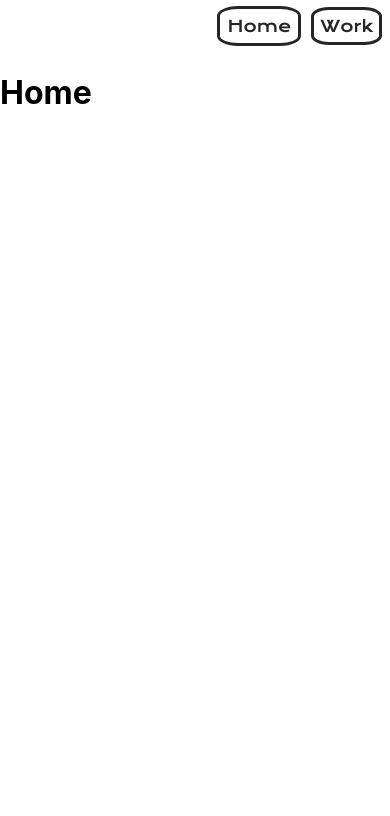
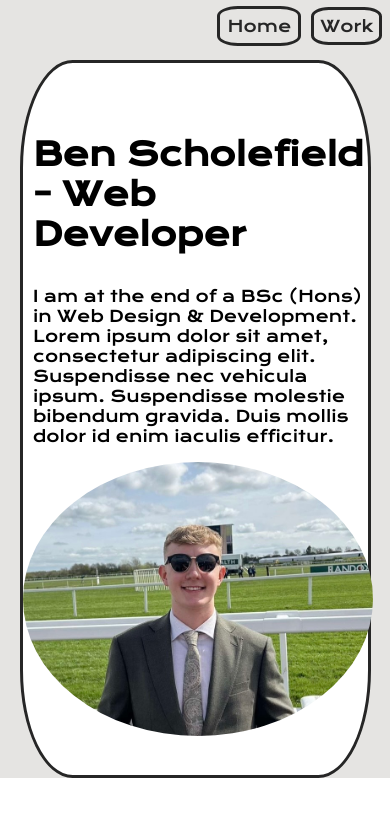
Before and after one commit to rowdysquirrel23/3159_professional_portfolio, a React (Create React App) app in the folder personal_site/: page / in a window 390 px wide. Shown: the top 816 px of the page. Built offline with nearby package versions, Linux system fonts and the light colour scheme.

Commit message:
Banner section of main page added

```diff
--- a/personal_site/src/App.css
+++ b/personal_site/src/App.css
@@ -1,38 +1,8 @@
-.App {
-  text-align: center;
+@import url('https://fonts.googleapis.com/css2?family=Krona+One&display=swap');
+
+.container {
+  font-family: "Krona One", sans-serif;
+  font-weight: 400;
+  font-style: normal;
+  background-color: #E5E4E2;
 }
-
-.App-logo {
-  height: 40vmin;
-  pointer-events: none;
-}
-
-@media (prefers-reduced-motion: no-preference) {
-  .App-logo {
-    animation: App-logo-spin infinite 20s linear;
-  }
-}
-
-.App-header {
-  background-color: #282c34;
-  min-height: 100vh;
-  display: flex;
-  flex-direction: column;
-  align-items: center;
-  justify-content: center;
-  font-size: calc(10px + 2vmin);
-  color: white;
-}
-
-.App-link {
-  color: #61dafb;
-}
-
-@keyframes App-logo-spin {
-  from {
-    transform: rotate(0deg);
-  }
-  to {
-    transform: rotate(360deg);
-  }
-}
--- a/personal_site/src/components/nav/navbar.css
+++ b/personal_site/src/components/nav/navbar.css
@@ -9,6 +9,8 @@
     font-family: "Krona One", sans-serif;
     font-weight: 400;
     font-style: normal;
+    background-color: #E5E4E2;
+    padding-bottom: 2%;
   }
 
 .nav ul {
--- a/personal_site/src/pages/home/home.css
+++ b/personal_site/src/pages/home/home.css
@@ -0,0 +1,30 @@
+.banner_content{
+    margin-left: 5%;
+    margin-right: 5%;
+    border: 3px solid #262626 ;
+    border-radius: 15%;
+    display: grid;
+    grid-template-columns: 1fr 1fr;
+    padding-top: 10%;
+    padding-bottom: 10%;
+    background-color: white;
+}
+.personal_info{
+    padding-left: 3%;
+}
+.portfolio_name{
+    font-size: 2rem;
+}
+
+.personal_img{
+    max-width: 350px;
+    max-height: 350px;
+    border-radius: 50%;
+    justify-self: center;
+}
+
+@media (max-width: 768px) {
+    .banner_content {
+        grid-template-columns: 1fr;
+    }
+}
--- a/personal_site/src/pages/home/homePage.js
+++ b/personal_site/src/pages/home/homePage.js
@@ -1,9 +1,22 @@
 import './home.css';
+import main_img from '../../assets/portfolio_pic.jpg';
 
 export default function Home() {
 
     return (
-        <h1>Home</h1>
+        <div className='home_body'>
+            <section className='banner_content'>
+                <article className='personal_info'>
+                    <h1 className='portfolio_name'>Ben Scholefield - Web Developer</h1>
+                    <p className='portfolio_description'>
+                    I am at the end of a BSc (Hons) in Web Design & Development. Lorem ipsum dolor sit amet,
+                    consectetur adipiscing elit.
+                    Suspendisse nec vehicula ipsum. Suspendisse molestie bibendum gravida. Duis mollis dolor id enim iaculis efficitur.
+                </p>
+                </article>
+                <img src={main_img} className='personal_img' alt='Man in a suit and sunglasses'></img>
+            </section>
+        </div>
     )
 
 }
```
Also changed, not shown: personal_site/src/assets/portfolio_pic.jpg (added).
